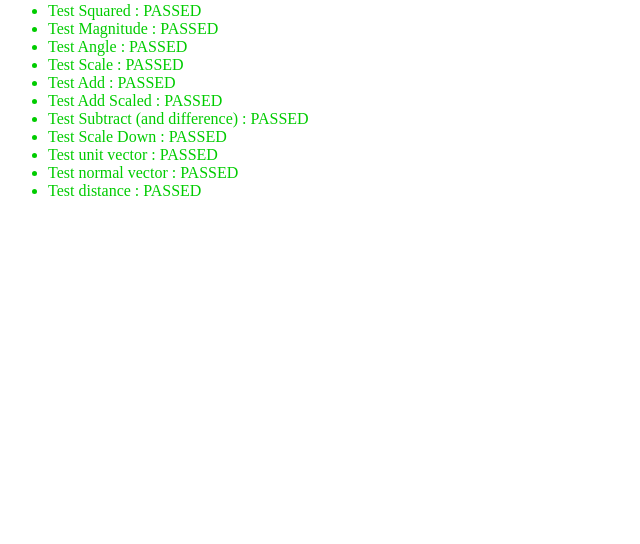
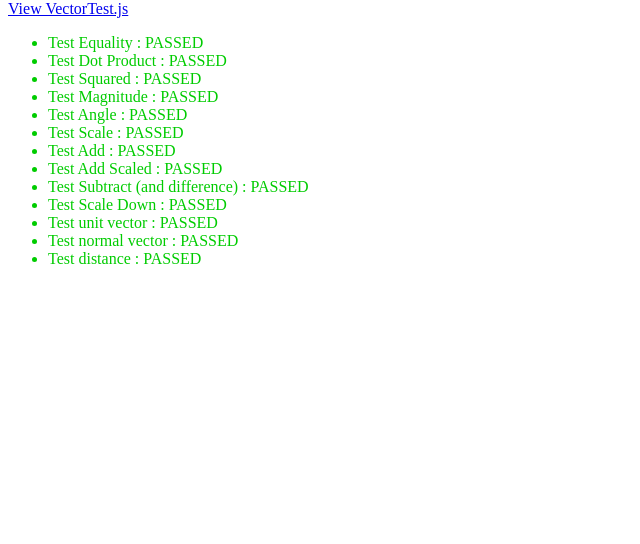
Before and after one commit to dwhipp/canvas_pool, a plain HTML site: page tests.html in a window 1280 px wide. Shown: the part 256-800 px from the top of the page, without its empty margins (0-640 px from the left). Drawn offline with Linux system fonts and the light colour scheme.

Commit message:
interactive test viewer

```diff
--- a/tests.html
+++ b/tests.html
@@ -74,10 +74,15 @@ Test.prototype.assertDotEquals = function(expect, actual) {
 }
 
 function RunTestGroup(group_name, group) {
+  var output_div = document.getElementById("main");
   var h1 = document.createElement("h1")
   h1.appendChild(document.createTextNode(group_name));
-  var output_div = document.getElementById("main");
   output_div.appendChild(h1);
+  var view = document.createElement("a");
+  var filename = group_name + '.js';
+  view.href = filename;
+  view.appendChild(document.createTextNode('View ' + filename));
+  output_div.appendChild(view);
   var ul = document.createElement("ul");
   output_div.appendChild(ul);
 
```
Also changed, not shown: canvas_pool.js (+9 -3 lines).
